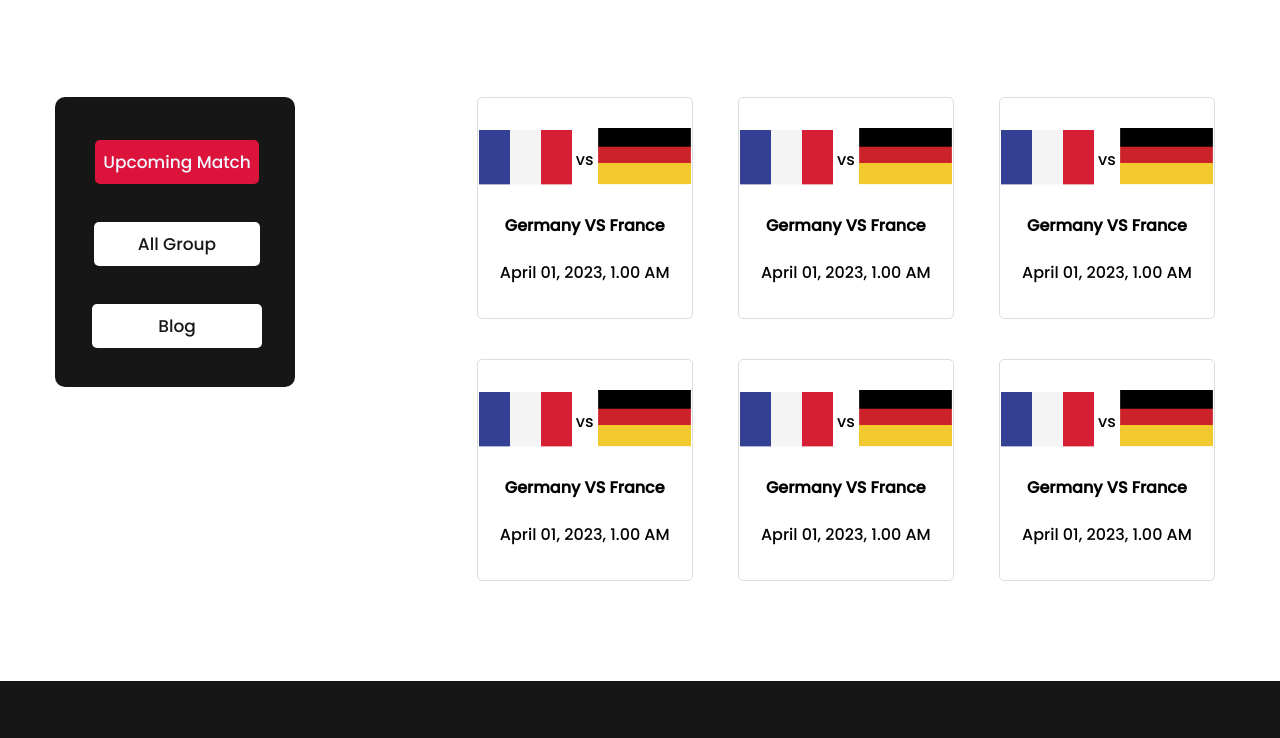
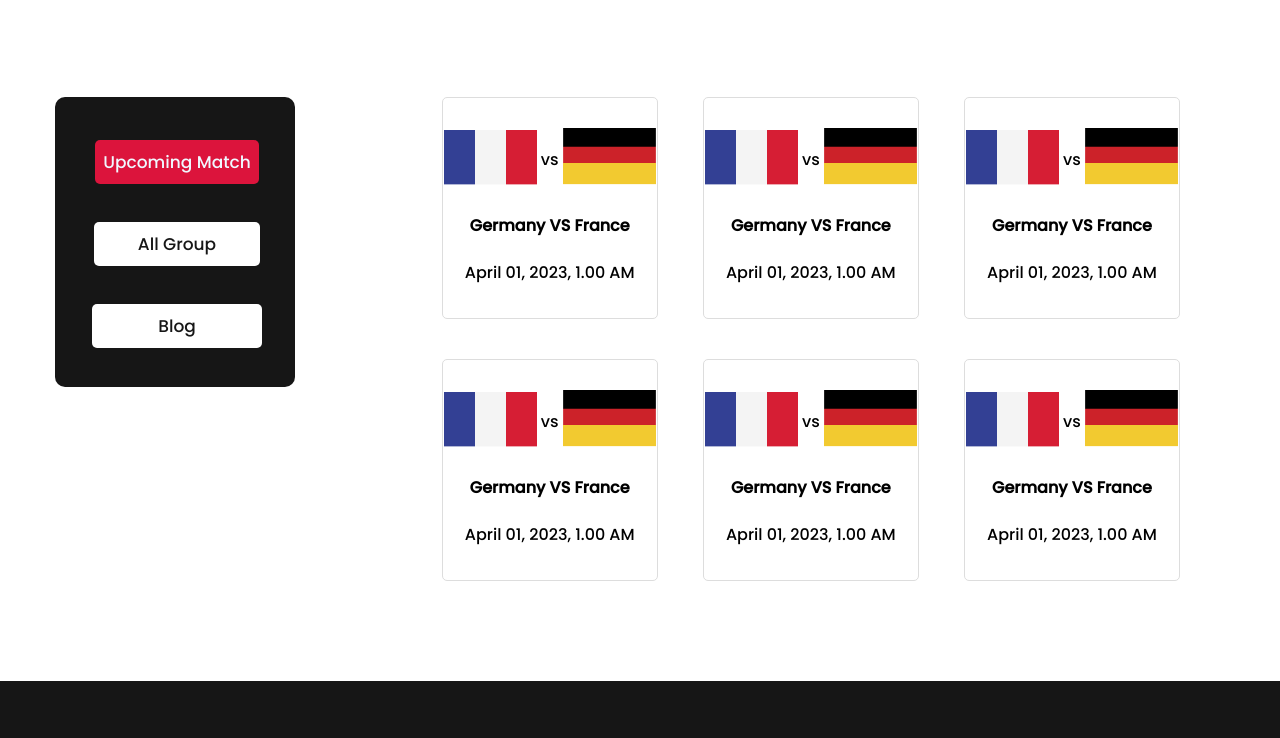
Before and after one commit to kingkor399/world-cup-website-assingment-2, a plain HTML site: page match.html in a window 1280 px wide. Shown: the part 533-1271 px from the top of the page. Drawn offline with Linux system fonts and the light colour scheme; a web font is replaced by a local one.

Commit message:
third commit

```diff
--- a/style.css
+++ b/style.css
@@ -130,7 +130,7 @@ match.html-style
     grid-template-columns: repeat(3,1fr);
     column-gap: 45px;
     row-gap: 40px;
-    margin-right: 65px;
+    margin-right: 100px;
 }
 .flag{
     text-align: center;
```
